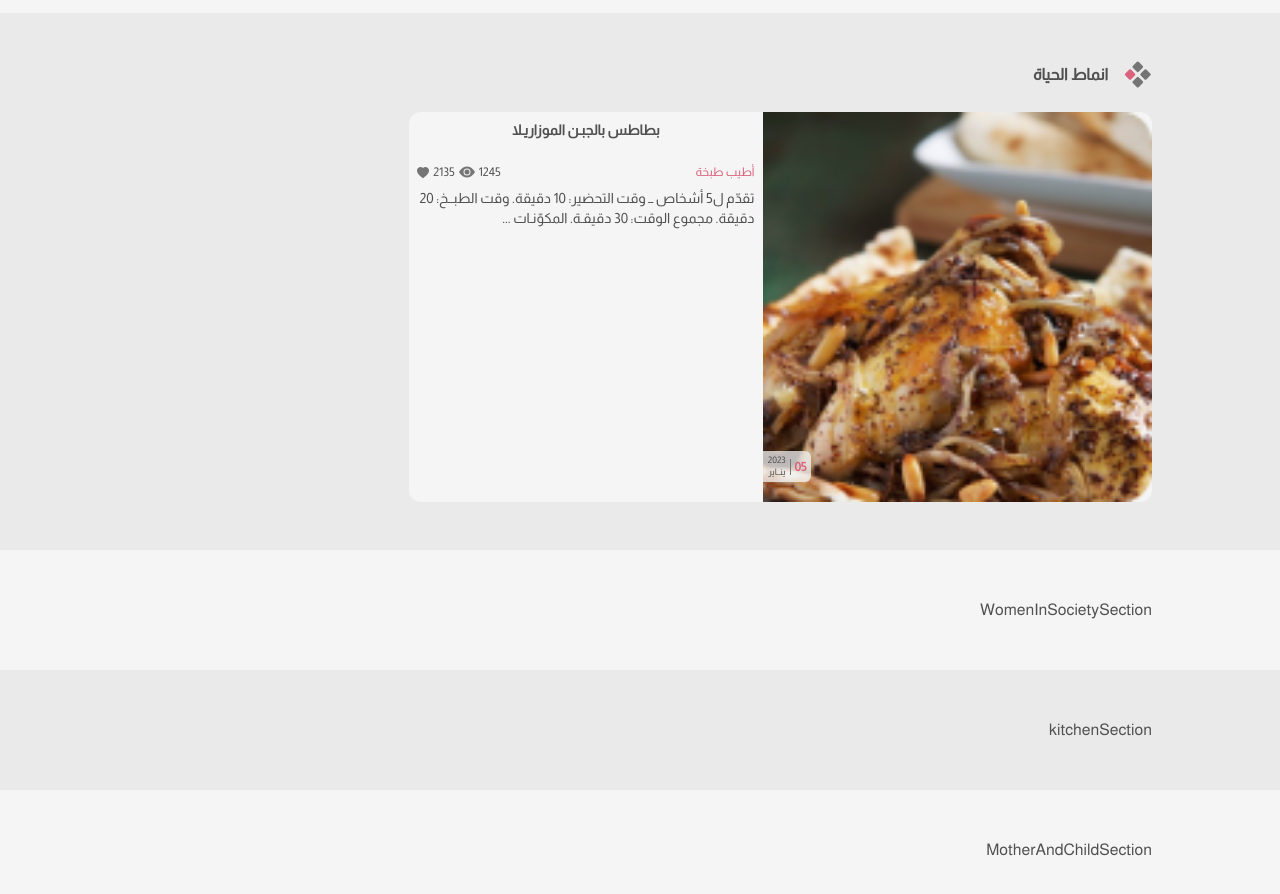
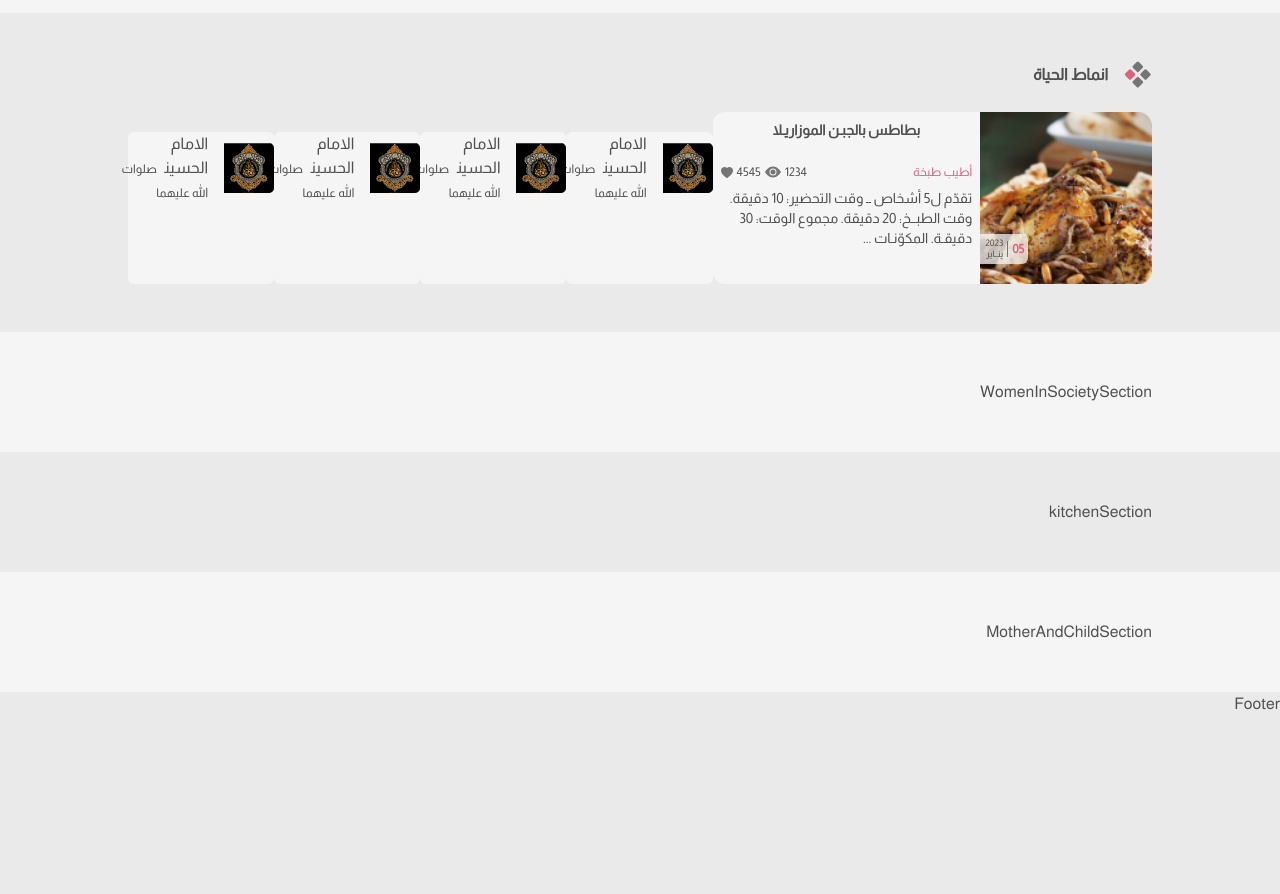
Before and after one commit to sadegh-shahid/next-tailwind-rafed, a Next.js app: page / in a window 1280 px wide. Shown: the part 1080-1974 px from the top of the page. After the commit the page ends 1796 px from the top, so only its background shows below. Built offline with nearby package versions, Linux system fonts and the light colour scheme.

Commit message:
end of today 7 Sep

```diff
--- a/src/app/EnmatSection.jsx
+++ b/src/app/EnmatSection.jsx
@@ -4,12 +4,17 @@ import SectionTitle from "@/components/SectionTitle";
 import React from "react";
 
 export default function EnmatSection() {
+
   return (
     <>
       <SectionTitle title="انماط الحياة" />
       <div className="lg:flex">
-        <SectionBigBox link="#" imgSrc="/img/image7.png"/>
-        <SectionSmallBox />
+        <SectionBigBox link="#" imgSrc="/img/image7.png" title="بطاطس بالجبـن الموزاريـلا" description="  تقدّم ل5 أشخاص ــ وقت التحضير: 10 دقيقة. وقت الطبــخ: 20 دقيقة. مجموع
+          الوقت: 30 دقيقـة. المكوّنـات ..." author="أطيب طبخة" likeCount="4545" viewCount="1234" />
+        <SectionSmallBox link="#" imgSrc="/img/image6.png" title="الامام الحسين" />
+        <SectionSmallBox link="#" imgSrc="/img/image6.png" title="الامام الحسين" />
+        <SectionSmallBox link="#" imgSrc="/img/image6.png" title="الامام الحسين" />
+        <SectionSmallBox link="#" imgSrc="/img/image6.png" title="الامام الحسين" />
       </div>
     </>
   );
--- a/src/components/SectionBigBox.jsx
+++ b/src/components/SectionBigBox.jsx
@@ -18,20 +18,18 @@ export default function SectionBigBox(props) {
       </div>
       <div className="p-2">
         <h4 className=" text-rafedGray-g1 font-bold text-center text-sm">
-          <a href={props.link}>بطاطس بالجبـن الموزاريـلا</a>
+          <a href={props.link}>{props.title}</a>
         </h4>
         <div className="flex items-center pt-3 text-xs mt-3">
           <a href="#" className="text-rafedPurple">
-            أطيب طبخة
+            {props.author}
           </a>
-          <span className="ms-auto me-1">1245</span>
+          <span className="ms-auto me-1">{props.viewCount}</span>
           <EyeFill className="text-base text-rafedGray-g2" />
-          <span className="mx-1">2135</span>
+          <span className="mx-1">{props.likeCount}</span>
           <HeartFill className="mt-[2px] text-rafedGray-g2" />
         </div>
-        <p className=" pt-2 text-sm">
-          تقدّم ل5 أشخاص ــ وقت التحضير: 10 دقيقة. وقت الطبــخ: 20 دقيقة. مجموع
-          الوقت: 30 دقيقـة. المكوّنـات ...
+        <p className=" pt-2 text-sm">{props.description}
         </p>
       </div>
     </div>
--- a/src/components/SectionSmallBox.jsx
+++ b/src/components/SectionSmallBox.jsx
@@ -1,5 +1,14 @@
 import React from "react";
 
-export default function SectionSmallBox() {
-  return <div></div>;
+export default function SectionSmallBox(props) {
+  return (
+    <div className=" rounded-md bg-rafedWhite-w1 mt-5">
+      <a href={props.link} className="flex items-center">
+        <img src={props.imgSrc} alt="image6" />
+        <h4 className="ms-4">{props.title}
+          <span className="text-xs ms-2">
+            صلوات الله عليهما</span></h4>
+      </a>
+    </div>
+  )
 }
```
